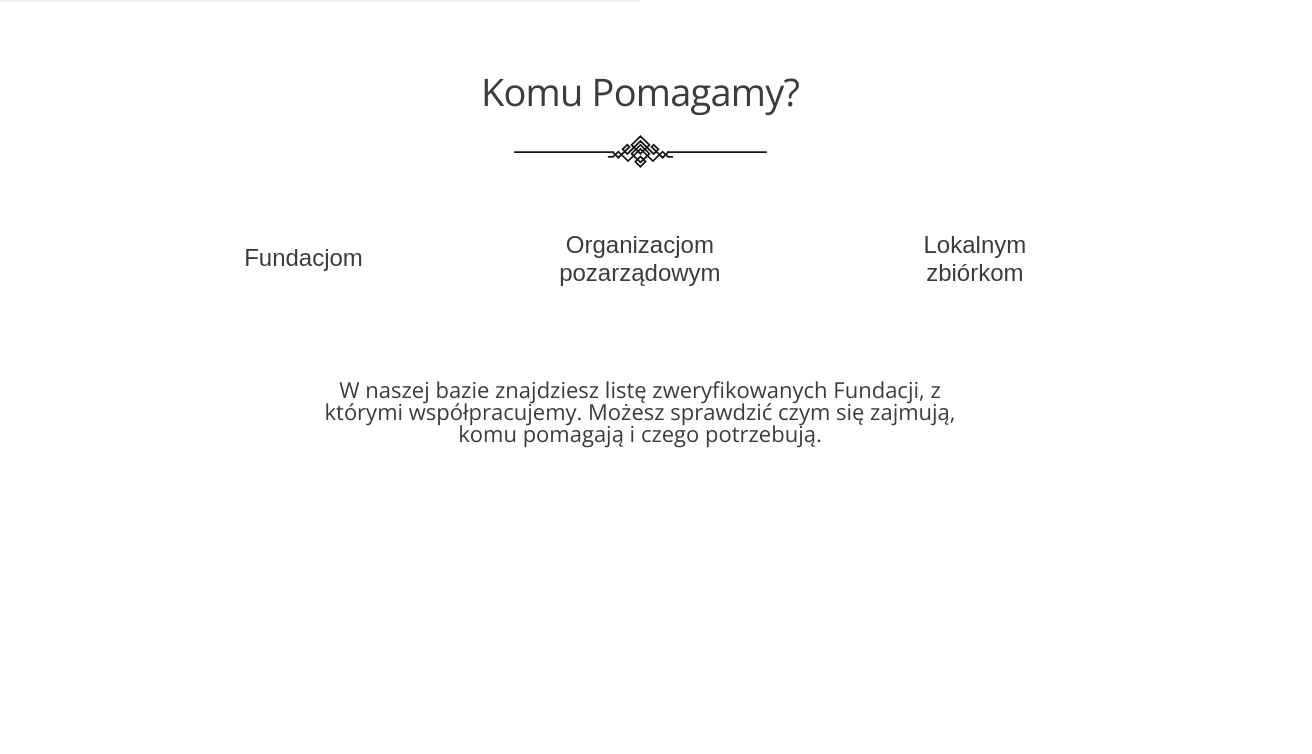
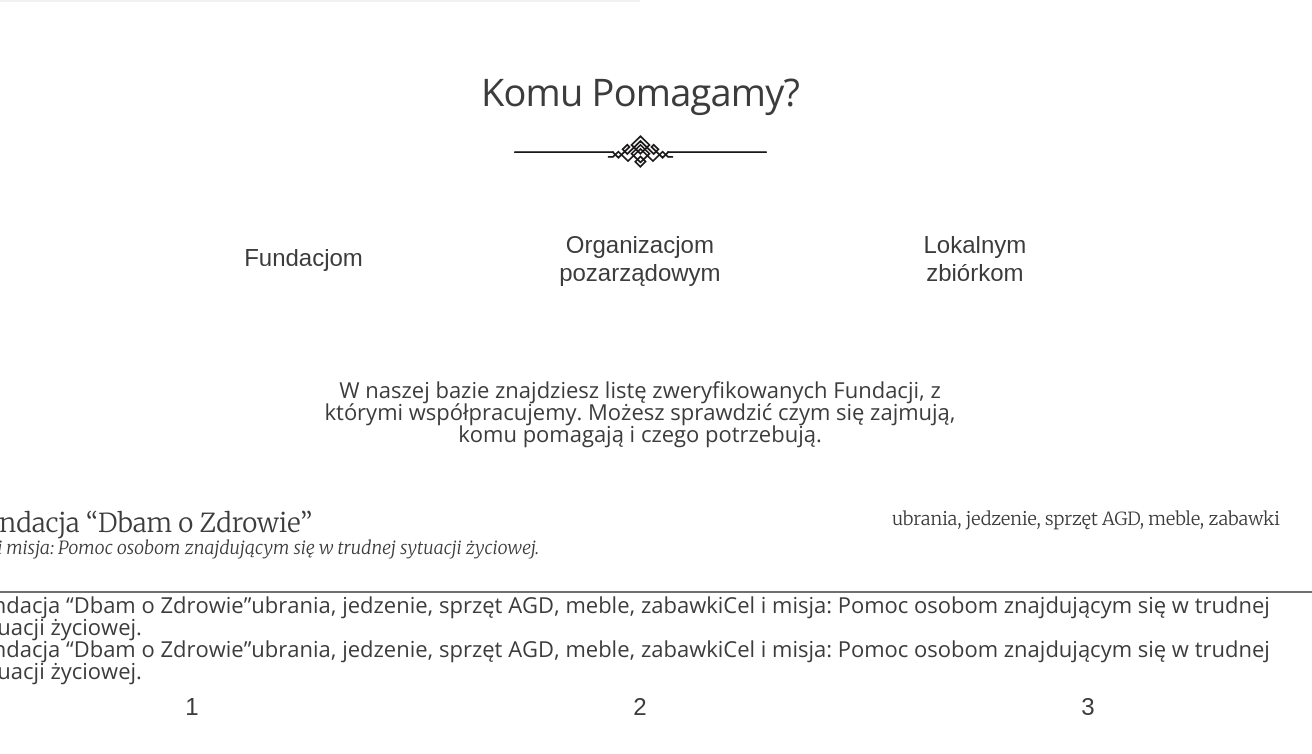
Before and after one commit to Kgiruc/website-oddam, a React (Create React App) app in the folder oddam/: page / in a window 1280 px wide. Shown: the part 3072-3826 px from the top of the page, 1312 px wide, since content can reach past the window. Before the commit the page ends 3583 px from the top, so only its background shows below. Built offline with nearby package versions, Linux system fonts and the light colour scheme; grey boxes are pictures that could not be loaded.

Commit message:
changes carousel style

```diff
--- a/oddam/src/components /elements/Help.js
+++ b/oddam/src/components /elements/Help.js
@@ -1,5 +1,6 @@
 import React, { useState }from "react";
 import Decoration from "../../assets/Decoration.svg"
+import Carousel1 from "./carousel-pages/Carousel-1";
 
 
 export default function Help(){
@@ -45,6 +46,7 @@ export default function Help(){
                         W naszej bazie znajdziesz listę zweryfikowanych Fundacji, z którymi współpracujemy.
                         Możesz sprawdzić czym się zajmują, komu pomagają i czego potrzebują.
                     </span>
+                <Carousel1/>
             </div>
             <div className={style2}>
                     <span>
--- /dev/null
+++ b/oddam/src/components /elements/carousel-pages/Carousel-1.js
@@ -0,0 +1,42 @@
+import React from "react";
+
+export default function Carousel1(){
+    return(
+        <>
+            <div>
+                <div className="carousel__container">
+                    <ul className="carousel__container__1">
+                        <span className="fundation__name">Fundacja “Dbam o Zdrowie”</span>
+                        <span className="items__name">ubrania, jedzenie, sprzęt AGD, meble, zabawki</span>
+                        <span className="goal__name">
+                            Cel i misja: Pomoc osobom znajdującym się w trudnej sytuacji życiowej.
+                        </span>
+                    </ul>
+
+                    <ul className="carousel__container__2">
+                        <span className="fundation__name">Fundacja “Dbam o Zdrowie”</span>
+                        <span className="items__name">ubrania, jedzenie, sprzęt AGD, meble, zabawki</span>
+                        <span className="goal__name">
+                            Cel i misja: Pomoc osobom znajdującym się w trudnej sytuacji życiowej.
+                        </span>
+                    </ul>
+
+                    <ul className="carousel__container__3">
+                        <span className="fundation__name">Fundacja “Dbam o Zdrowie”</span>
+                        <span className="items__name">ubrania, jedzenie, sprzęt AGD, meble, zabawki</span>
+                        <span className="goal__name">
+                            Cel i misja: Pomoc osobom znajdującym się w trudnej sytuacji życiowej.
+                        </span>
+                    </ul>
+
+
+                </div>
+                    <div className="carousel__container__btn">
+                        <button className="carousel__btn">1</button>
+                        <button className="carousel__btn">2</button>
+                        <button className="carousel__btn">3</button>
+                    </div>
+            </div>
+        </>
+    )
+}
--- /dev/null
+++ b/oddam/src/scss/components-style/carousel.scss
@@ -0,0 +1,61 @@
+.carousel__container{
+  margin-top: 66px;
+  display: flex;
+  flex-direction: column;
+}
+
+.carousel__container__1 {
+  display: grid;
+  grid-template-columns: repeat(2, 1fr);
+  width: 1344px;
+  height: 81px;
+  border-bottom: 2px solid $color-blank-gray;
+  :first-child{
+    margin: 0;
+    font-family: $font-alt;
+    font-size: 26px;
+    font-weight: lighter;
+    text-align: start;
+  }
+  :nth-child(2){
+    margin: 0;
+    font-family: $font-alt;
+    font-size: 18px;
+    font-weight: lighter;
+    text-align: end;
+    padding-right:0;
+  }
+  :last-child{
+    margin: 0;
+    font-family: $font-alt;
+    font-size: 18px;
+    font-style: italic;
+    font-weight: lighter;
+    padding-bottom: 31px;
+    text-align: start;
+  }
+}
+
+.carousel__container__btn{
+  display: flex;
+  justify-content: space-around;
+}
+
+.carousel__btn{
+  margin: 10px;
+  border: 0.75px solid transparent;
+  max-width: 208px;
+  max-height: 79px;
+  background-color: $color-white;
+  color: $color-gray;
+  letter-spacing: 0;
+  font-size: 24px;
+  font-weight: normal;
+  text-align: center;
+  text-decoration: none;
+  display: inline-block;
+
+  &:hover{
+    border: 0.75px solid $color-gray;
+  }
+}
--- a/oddam/src/scss/components-style/help.scss
+++ b/oddam/src/scss/components-style/help.scss
@@ -18,7 +18,6 @@
 }
 
 .help__buttons{
-
   display: block;
 }
 
@@ -62,6 +61,8 @@
 .container__help__carusel__2__hidden,
 .container__help__carusel__3__hidden{
   visibility: hidden;
+  width: 0;
+  height: 0;
 }
 
 .container__help__carusel__1,
@@ -69,7 +70,9 @@
 .container__help__carusel__3{
   visibility: visible;
   display: flex;
+  flex-direction: column;
   justify-content: center;
+  align-items: center;
   span {
     margin-top: 80px;
     max-width: 640px;
--- a/oddam/src/scss/main.scss
+++ b/oddam/src/scss/main.scss
@@ -6,6 +6,8 @@
 @import "components-style/three-steps";
 @import "components-style/about";
 @import "components-style/help";
+@import "components-style/carousel";
+
 
 body{
   font-family: $font-base;
```
